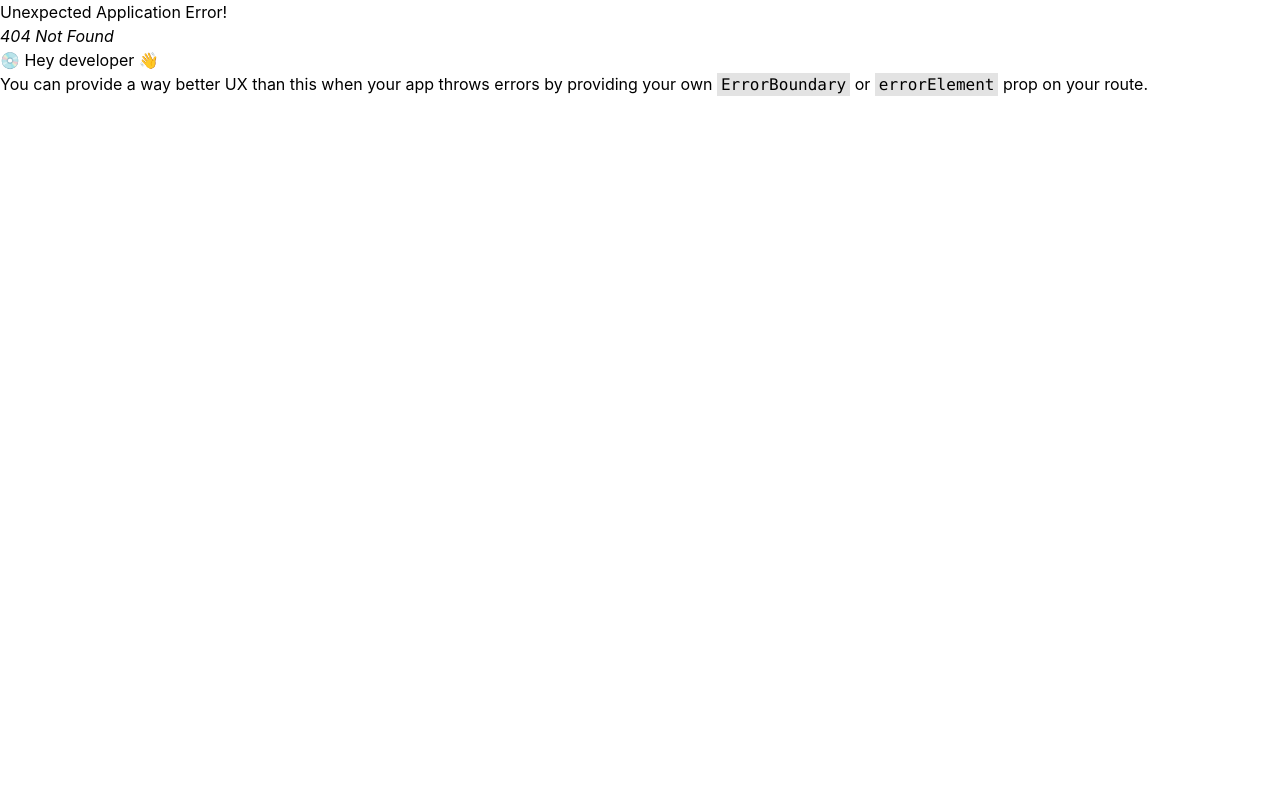
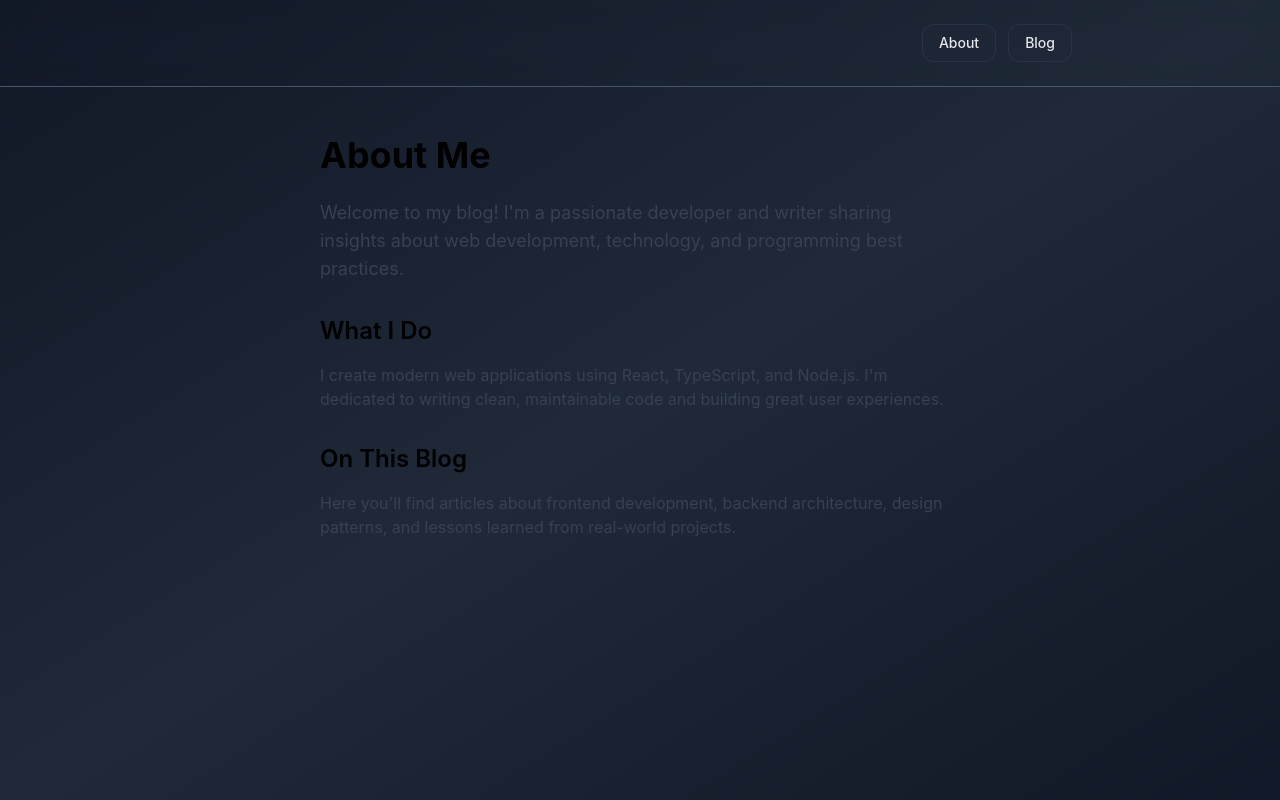
Before and after one commit to janskiba/blog, a React (Create React App) app in the folder frontend/: page /about in a window 1280 px wide. Before the commit this address had no page. Built offline with nearby package versions, Linux system fonts and the light colour scheme.

Commit message:
feat: add About page, Article details, and Articles list with routing and layout components

```diff
--- /dev/null
+++ b/frontend/src/components/About.tsx
@@ -0,0 +1,30 @@
+export function About() {
+  return (
+    <div className="max-w-2xl mx-auto px-4 py-12">
+      <h1 className="text-4xl font-bold mb-6">About Me</h1>
+
+      <section className="mb-8">
+        <p className="text-lg text-gray-700 mb-4">
+          Welcome to my blog! I'm a passionate developer and writer sharing insights about
+          web development, technology, and programming best practices.
+        </p>
+      </section>
+
+      <section className="mb-8">
+        <h2 className="text-2xl font-semibold mb-4">What I Do</h2>
+        <p className="text-gray-700 mb-4">
+          I create modern web applications using React, TypeScript, and Node.js. I'm
+          dedicated to writing clean, maintainable code and building great user experiences.
+        </p>
+      </section>
+
+      <section className="mb-8">
+        <h2 className="text-2xl font-semibold mb-4">On This Blog</h2>
+        <p className="text-gray-700">
+          Here you'll find articles about frontend development, backend architecture,
+          design patterns, and lessons learned from real-world projects.
+        </p>
+      </section>
+    </div>
+  );
+}
--- a/frontend/src/pages/ArticlesListPage.tsx
+++ b/frontend/src/components/ArticlesList.tsx
@@ -33,7 +33,7 @@ export function ArticlesListPage() {
 
   if (loading) {
     return (
-      <div className="min-h-screen bg-gradient-to-br from-gray-900 via-gray-800 to-gray-900 flex items-center justify-center">
+      <div className="min-h-screen  flex items-center justify-center">
         <div className="flex flex-col items-center gap-4">
           <div className="w-12 h-12 border-4 border-blue-500 border-t-transparent rounded-full animate-spin"></div>
           <p className="text-gray-400 text-lg">Loading articles...</p>
@@ -44,7 +44,7 @@ export function ArticlesListPage() {
 
   if (error) {
     return (
-      <div className="min-h-screen bg-gradient-to-br from-gray-900 via-gray-800 to-gray-900 flex items-center justify-center">
+      <div className="min-h-screen  flex items-center justify-center">
         <div className="bg-red-500/10 border border-red-500/50 rounded-lg p-6 max-w-md">
           <p className="text-red-400">{error}</p>
         </div>
@@ -53,15 +53,8 @@ export function ArticlesListPage() {
   }
 
   return (
-    <div className="min-h-screen bg-gradient-to-br from-gray-900 via-gray-800 to-gray-900 py-12 px-4 sm:px-6 lg:px-8">
+    <div className="min-h-screen  py-12 px-4 sm:px-6 lg:px-8">
       <div className="max-w-4xl mx-auto">
-        {/* Header Section */}
-        <div className="mb-12 text-center">
-          <h1 className="text-5xl font-bold text-slate-200  mb-4">
-            Articles
-          </h1>
-        </div>
-
         {/* Search Input */}
         <div className="relative mb-8 group">
           <div className="absolute inset-y-0 left-0 pl-4 flex items-center pointer-events-none z-10">
--- /dev/null
+++ b/frontend/src/components/Layout.tsx
@@ -0,0 +1,17 @@
+import { Outlet } from "react-router-dom"
+import { Menu } from "./Menu"
+
+export function Layout() {
+  return (
+    <div className="min-h-screen bg-gradient-to-br  from-gray-900 via-gray-800 to-gray-900">
+      <header className="sticky top-0 backdrop-blur-md border-b border-b-slate-600 z-20">
+        <div className="max-w-4xl mx-auto px-4 py-6">
+          <Menu />
+        </div>
+      </header>
+      <main>
+        <Outlet />
+      </main>
+    </div>
+  )
+}
--- /dev/null
+++ b/frontend/src/components/Menu.tsx
@@ -0,0 +1,37 @@
+// components/MenuPills.tsx
+import { NavLink } from "react-router-dom";
+
+const items = [
+  { to: "/about", label: "About" },
+  { to: "/blog", label: "Blog" },
+];
+
+export function Menu() {
+  return (
+    <nav aria-label="Menu">
+      <ul className="flex flex-wrap items-center justify-end gap-3">
+        {items.map((it) => (
+          <li key={it.to}>
+            <NavLink
+              to={it.to}
+              end
+              className={({ isActive, isPending }) =>
+                [
+                  "inline-flex items-center rounded-xl px-4 py-2 text-sm font-medium",
+                  "bg-gray-800/40 backdrop-blur-sm border border-gray-700/50",
+                  "text-gray-200 transition-all duration-200",
+                  "hover:bg-gray-800/70 hover:border-blue-500/50 hover:text-blue-200",
+                  "focus:outline-none focus:ring-2 focus:ring-blue-500/50",
+                  isActive ? "bg-blue-500/10 border-blue-500/60 text-blue-200" : "",
+                  isPending ? "opacity-70" : "",
+                ].join(" ")
+              }
+            >
+              {it.label}
+            </NavLink>
+          </li>
+        ))}
+      </ul>
+    </nav>
+  );
+}
--- a/frontend/src/index.tsx
+++ b/frontend/src/index.tsx
@@ -1,24 +1,39 @@
 import './index.css'
 import React from 'react'
 import ReactDOM from 'react-dom/client'
-import { createBrowserRouter, RouterProvider } from 'react-router-dom'
-import { ArticleDetailsPage } from './pages/ArticleDetailsPage';
-import { ArticlesListPage } from './pages/ArticlesListPage';
+import { createBrowserRouter, RouterProvider, Navigate } from 'react-router-dom'
+import { Layout } from './components/Layout'
+import { ArticleDetailsPage } from './components/ArticleDetails'
+import { ArticlesListPage } from './components/ArticlesList'
+import { About } from './components/About'
 
 const router = createBrowserRouter([
   {
-    path: "/",
-    element: <ArticlesListPage />,
+    path: "",
+    element: <Layout />,
+    children: [
+      {
+        index: true,
+        element: <Navigate to="/about" replace />,
+      },
+      {
+        path: "/blog",
+        element: <ArticlesListPage />,
+      },
+      {
+        path: "/articles/:id",
+        element: <ArticleDetailsPage />,
+      },
+      {
+        path: "/about",
+        element: <About />,
+      },
+    ],
   },
-  {
-    path: "/articles/:id",
-    element: <ArticleDetailsPage />,
-  },
-]);
+])
 
 ReactDOM.createRoot(document.getElementById('root')!).render(
   <React.StrictMode>
     <RouterProvider router={router} />
-
   </React.StrictMode>,
 )
```
Also changed, not shown: frontend/src/components/ArticleDetails.tsx (renamed from frontend/src/pages/ArticleDetailsPage.tsx).
